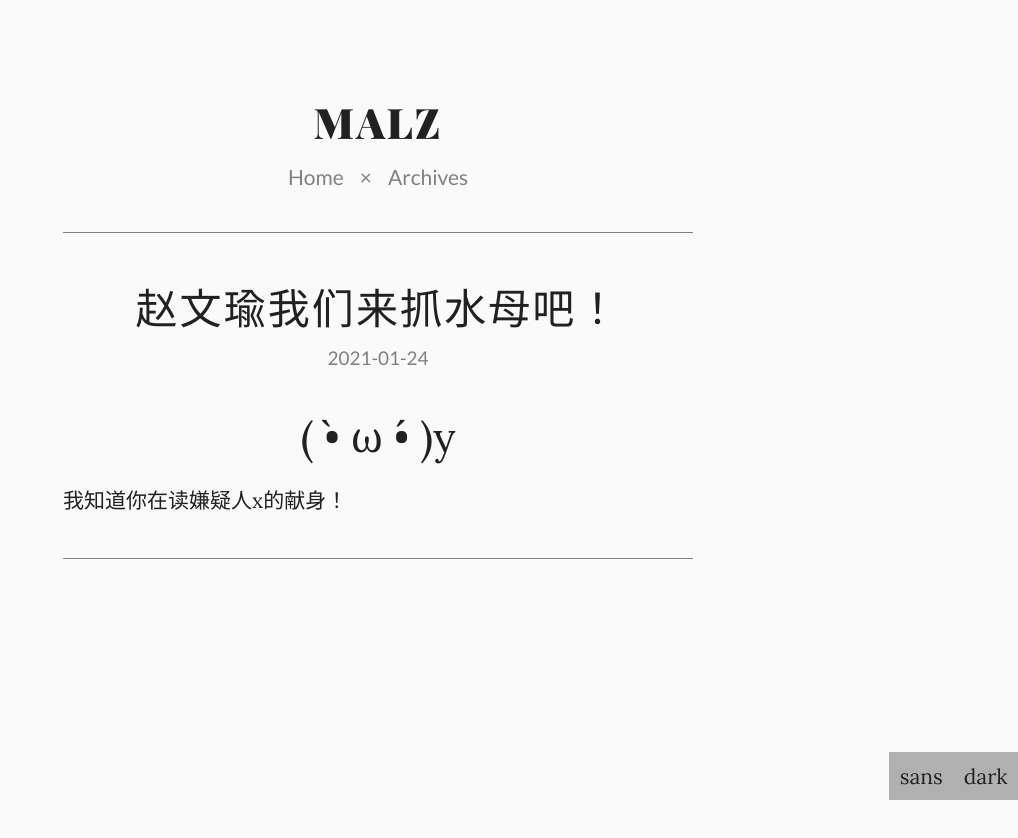
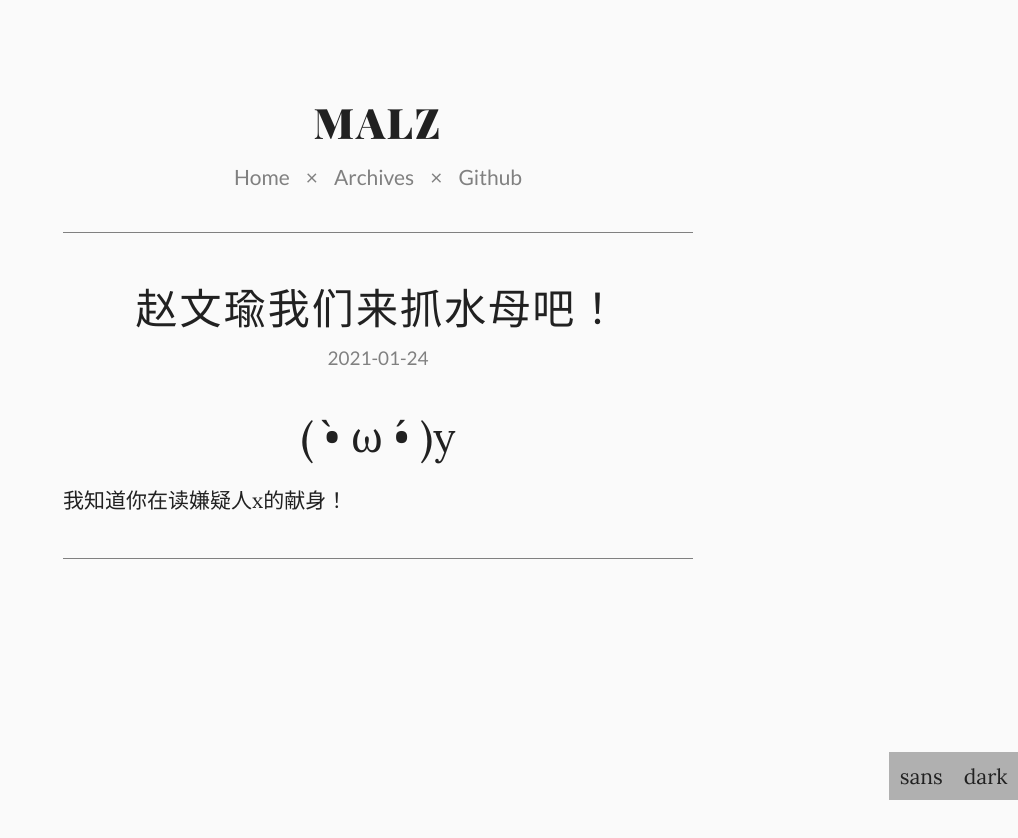
Before and after one commit to XingkunZ/moailaozi.github.io, a plain HTML site: page 2021/01/24/赵文瑜我们来抓水母吧!/index.html in a window 1280 px wide. Shown: the whole page, without its empty margins (262-1280 px from the left). Drawn offline with Linux system fonts and the light colour scheme.

Commit message:
Site updated: 2021-01-24 13:53:21

```diff
--- a/2021/01/24/赵文瑜我们来抓水母吧!/index.html
+++ b/2021/01/24/赵文瑜我们来抓水母吧!/index.html
@@ -33,6 +33,11 @@
         <span class="nav-spacer">×</span>
 
       <a class="nav-link" href="/archives">Archives</a>
+
+
+        <span class="nav-spacer">×</span>
+
+      <a class="nav-link" href="/https/moailaozi.github.io">Github</a>
 
 
   </nav>
```
Also changed, not shown: archives/2021/01/index.html (+5 -0 lines), archives/2021/index.html (+5 -0 lines), archives/index.html (+5 -0 lines), index.html (+5 -0 lines).
